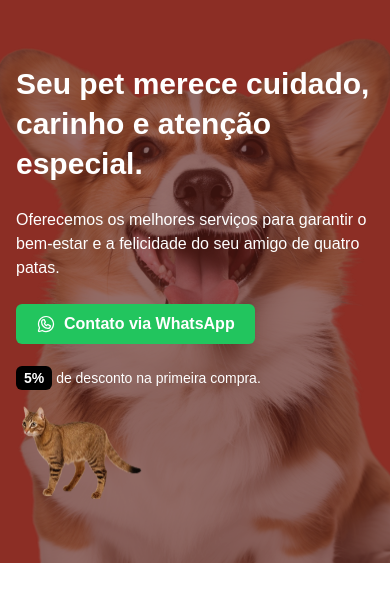
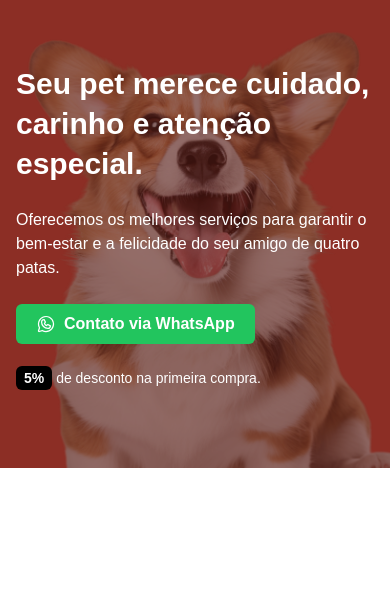
Before and after one commit to WashingtonDDS/projeto-landing-page-pet-, a Next.js app: page / in a window 390 px wide. Shown: the top 602 px of the page. Built offline with nearby package versions, Linux system fonts and the light colour scheme.

Commit message:
Hide cat image on smaller screens for improved layout responsiveness

```diff
--- a/src/app/_components/hero.tsx
+++ b/src/app/_components/hero.tsx
@@ -41,7 +41,7 @@ export function Hero() {
                 de desconto na primeira compra.
               </p>
               <div className="flex mt-4">
-                <div className="w-32">
+                <div className="w-32 hidden lg:block">
                   <Image
                     src={catImg}
                     alt="Foto do gato"
```
